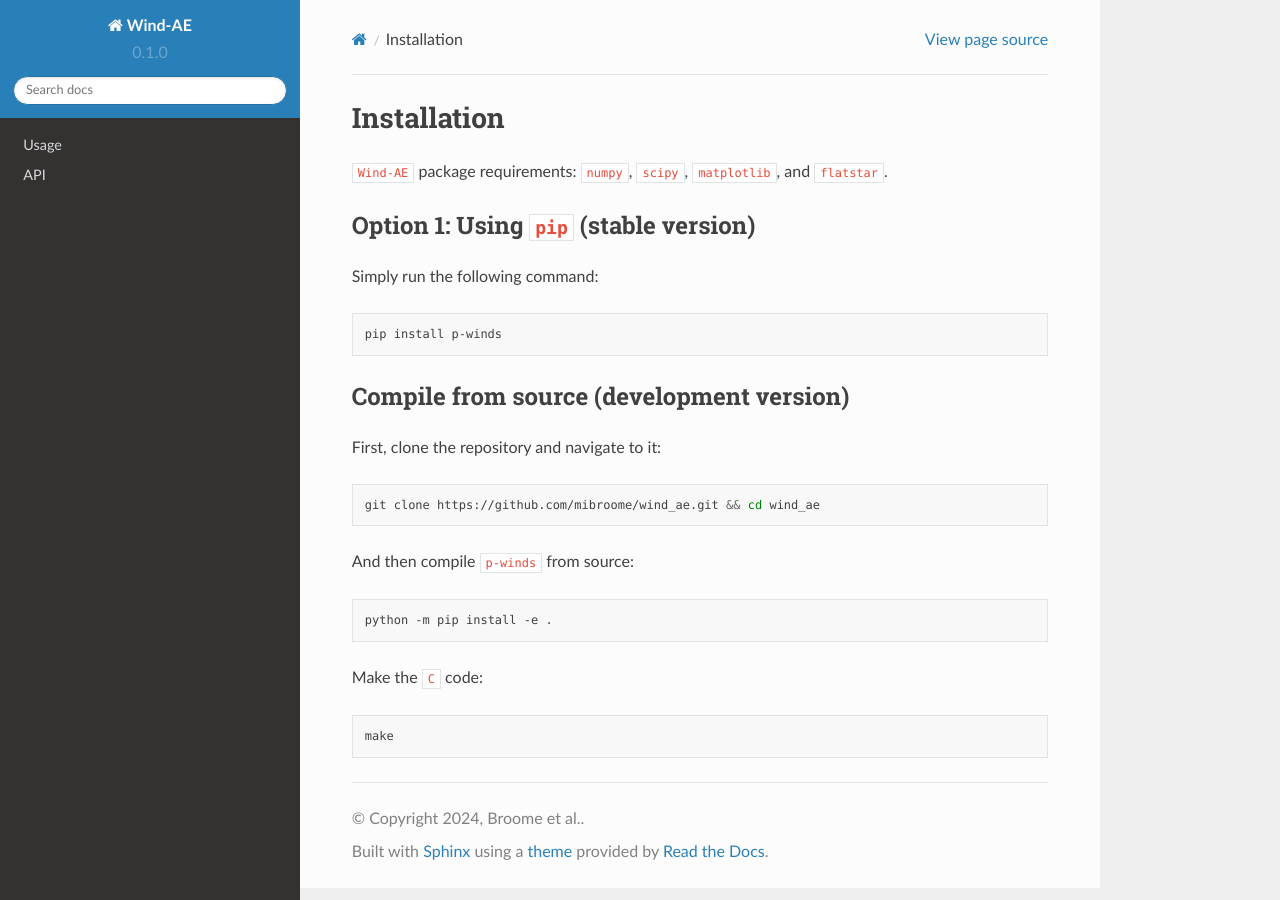
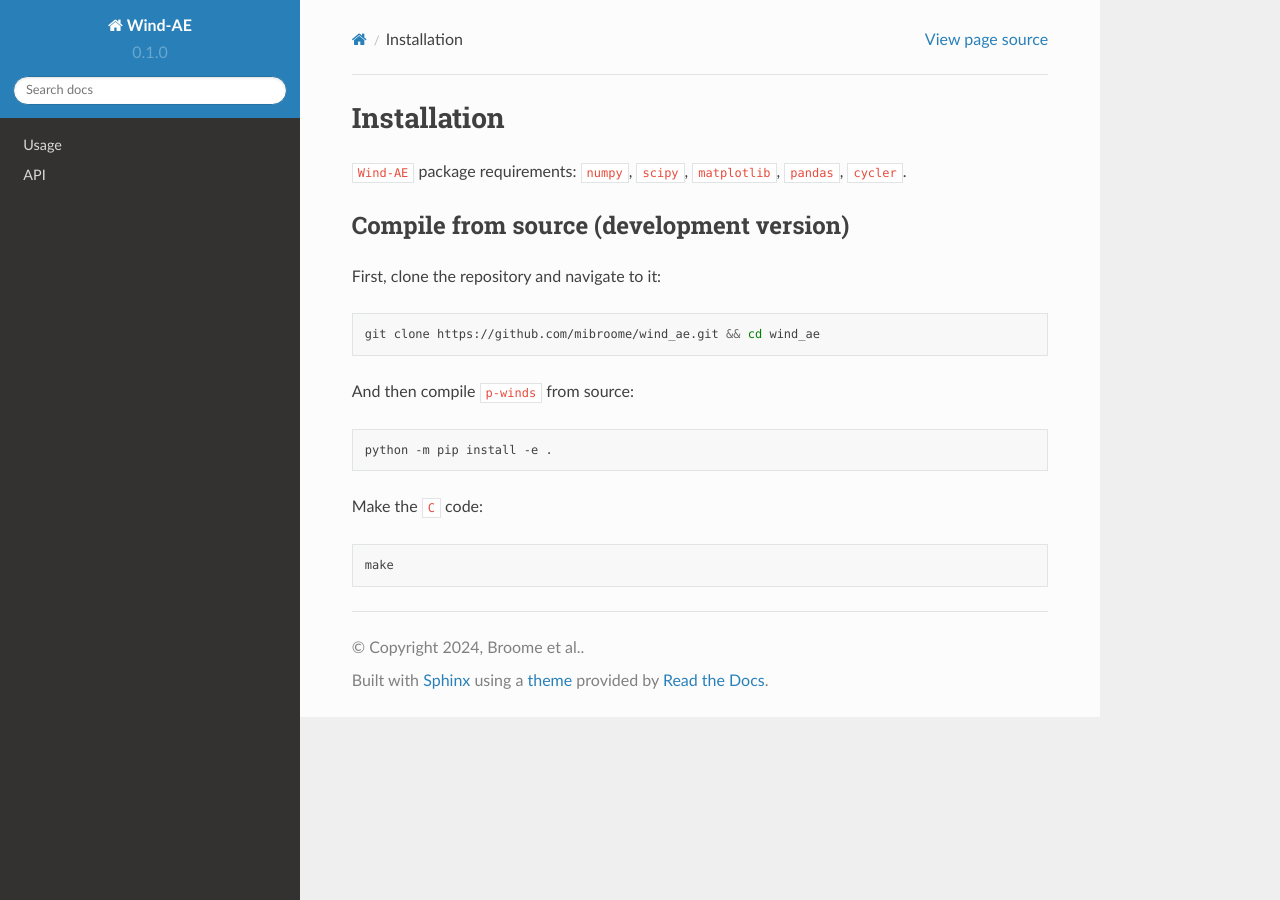
Before and after one commit to mibroome/wind-ae_docs, a Sphinx documentation site: the page built from docs/source/installation.rst, in a window 1280 px wide. Built offline with Sphinx 7.4.7 and the Read the Docs theme 2.0.0, drawn with Linux system fonts in a browser that asks for light colours.

Commit message:
Update installation.rst

```diff
--- a/docs/source/installation.rst
+++ b/docs/source/installation.rst
@@ -1,17 +1,9 @@
 Installation
 ============
 
-``Wind-AE`` package requirements: ``numpy``, ``scipy``, ``matplotlib``, and
-``flatstar``.
+``Wind-AE`` package requirements: ``numpy``, ``scipy``, ``matplotlib``,
+``pandas``, ``cycler``.
 
-Option 1: Using ``pip`` (stable version)
---------------------------------------------------------------
-
-Simply run the following command:
-
-.. code-block:: bash
-
-   pip install p-winds
 
 Compile from source (development version)
 ---------------------------------------------------
```
